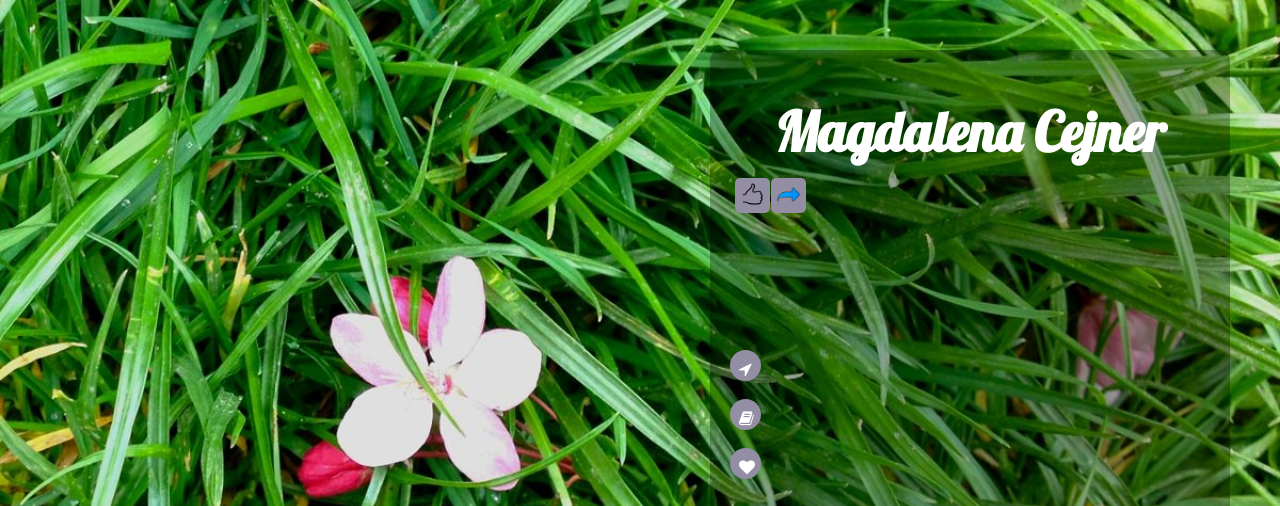
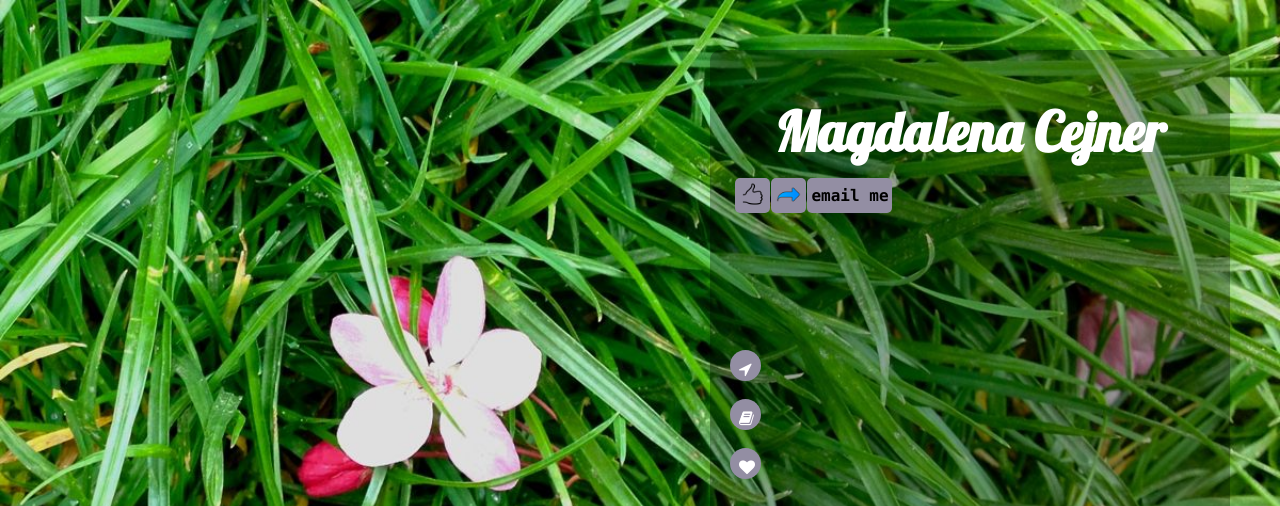
Before and after one commit to magcej/about-me, a plain HTML site: page index.html in a window 1280 px wide. Shown: the top 506 px of the page. Drawn offline with Linux system fonts and the light colour scheme.

Commit message:
email icon added.

```diff
--- a/index.html
+++ b/index.html
@@ -22,6 +22,10 @@
     <p><img class="shareicon" src="images/shareicon.jpg" alt="shareicon"/></p>
     </div>
 
+    <div class="emailme">
+    <p class="emailmeicon"><strong>email me</strong></p>
+    </div>
+
     </div>
     <div class="icons">
 
--- a/style.css
+++ b/style.css
@@ -30,6 +30,7 @@
 .fa-heart {
   color: white;
 }
+
 .fa-location-arrow {
   color: white ;
 }
@@ -133,3 +134,21 @@ margin-top: 10px;
   margin-left: 5px;
   margin-top: 4px;
 }
+
+.emailme {
+  height: 35px;
+  width: 85px;
+  background-color: #938EA3;
+  border-radius: 5px;
+  margin-top: -51px;
+  margin-left: 87px;
+}
+
+.emailmeicon {
+  font-family: Consolas;
+  font-size: 16px;
+  text-align: center;
+  padding-left: 1px;
+  padding-top: 8px;
+
+}
```
